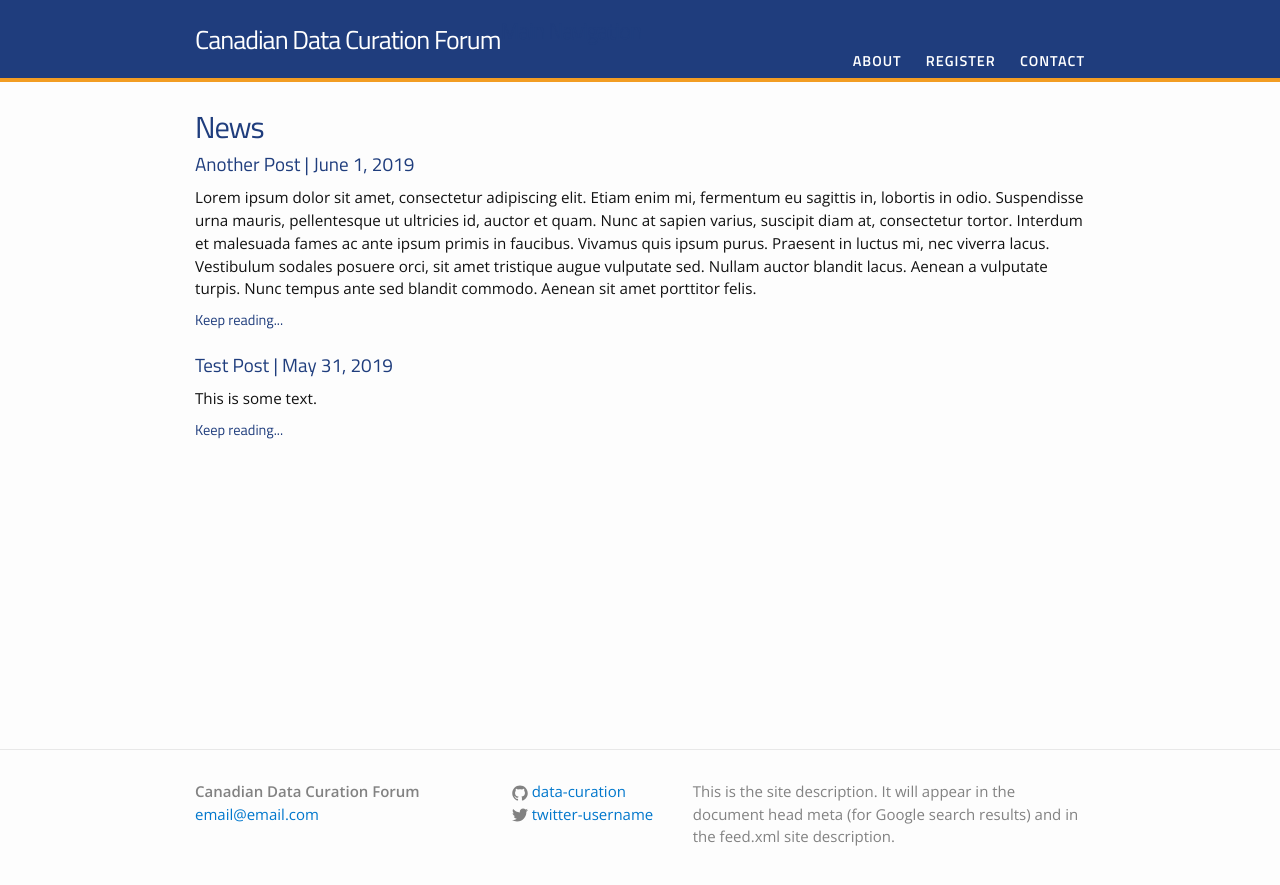
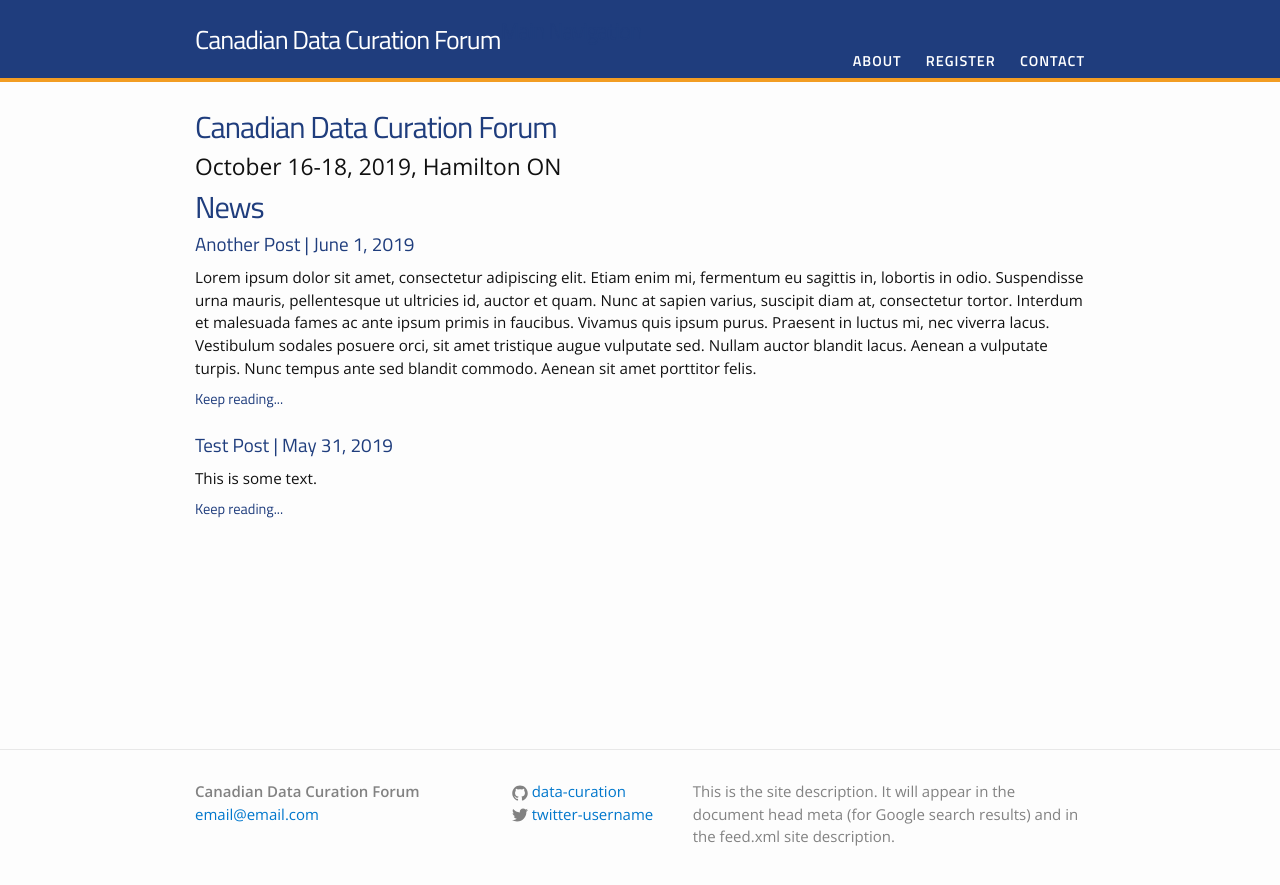
Before and after one commit to data-curation/data-curation.github.io, a Jekyll site: the page built from index.md, in a window 1280 px wide. Shown: the top 885 px of the page. Built offline with Jekyll 4.4.1, drawn with Linux system fonts in a browser that asks for light colours.

Commit message:
Update index.md

```diff
--- a/index.md
+++ b/index.md
@@ -1,6 +1,12 @@
 ---
 layout: default
 ---
+
+<h1 class="post-title">Canadian Data Curation Forum</h1>
+## October 16-18, 2019, Hamilton ON
+
+
+
 <h1 class="post-title">News</h1>
 
 <ul class="listing">
```
